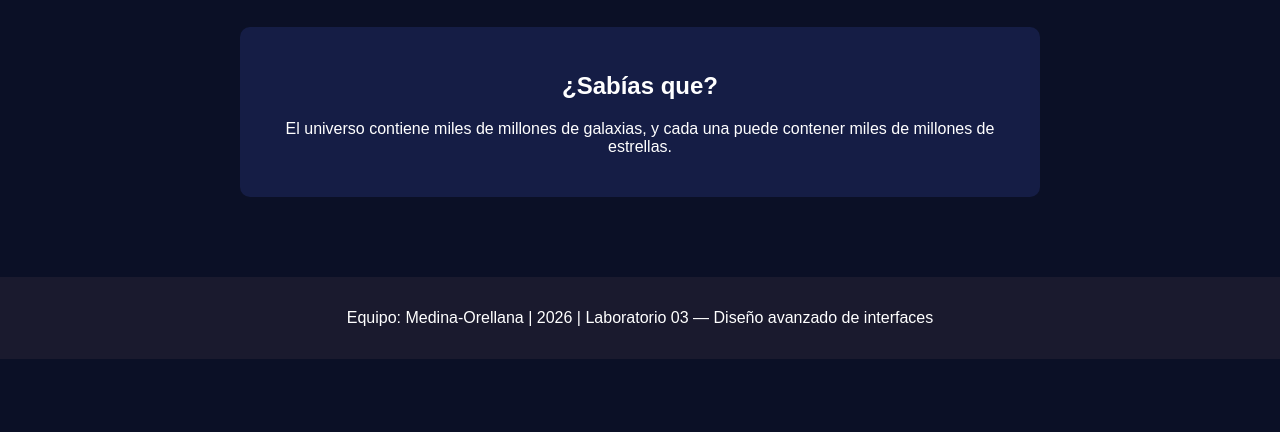
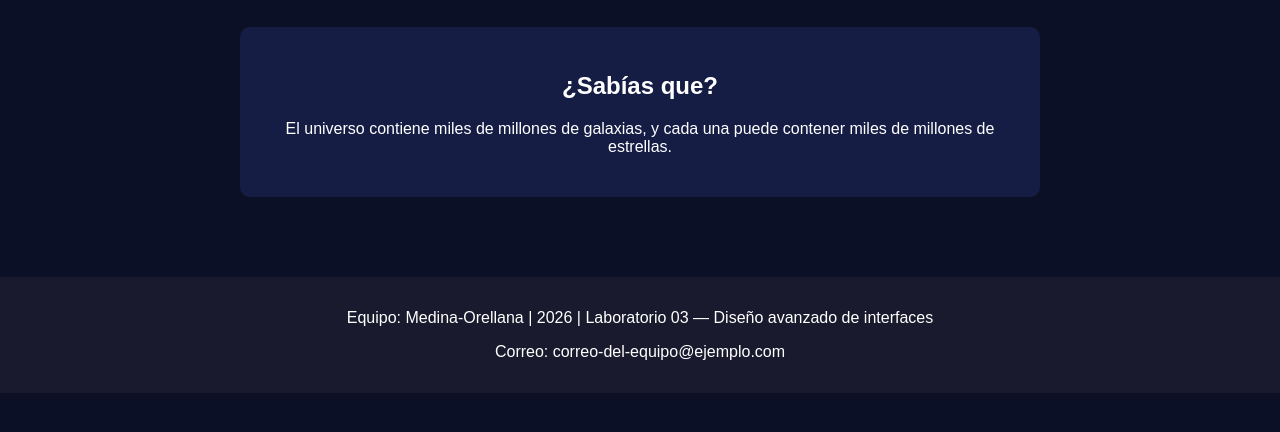
Before and after one commit to JuanDavidOrellana/lab-git-sem03, a plain HTML site: page index.html in a window 1280 px wide. Shown: the part 278-710 px from the top of the page. Drawn offline with Linux system fonts and the light colour scheme.

Commit message:
fix: agrega correo en footer

```diff
--- a/index.html
+++ b/index.html
@@ -1,3 +1,4 @@
+
 <!DOCTYPE html>
 <html lang="es">
 <head>
@@ -15,6 +16,7 @@
 
     <main style="max-width: 800px; margin: 50px auto; padding: 30px; text-align: center;">
         <h1 style="color: #66ccff;">Exploración Espacial</h1>
+
         <p style="font-size: 18px; line-height: 1.6;">
             Descubre el fascinante mundo del espacio, los planetas,
             las estrellas y las misiones que nos ayudan a comprender
@@ -32,6 +34,7 @@
 
     <footer style="background:#1a1a2e;color:white;text-align:center;padding:16px;margin-top:40px">
         <p>Equipo: Medina-Orellana | 2026 | Laboratorio 03 — Diseño avanzado de interfaces</p>
+        <p>Correo: correo-del-equipo@ejemplo.com</p>
     </footer>
 
 </body>
```
